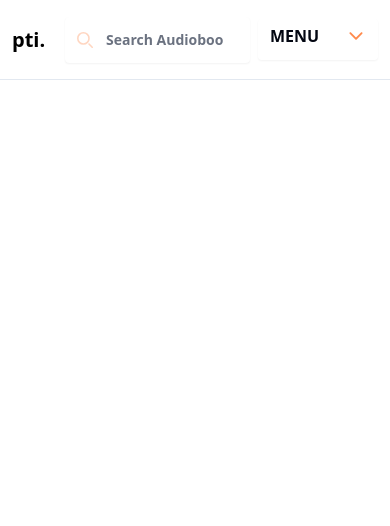
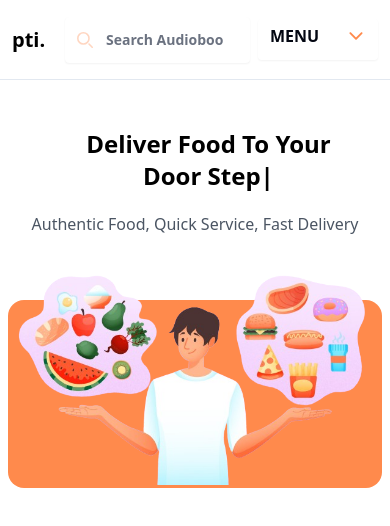
Before and after one commit to tanjilmahmud01/qt-intern-test, a React (Vite) app: page / in a window 390 px wide. Shown: the top 526 px of the page. Built offline with nearby package versions, Linux system fonts and the light colour scheme.

Commit message:
banner section added with responsiveness

```diff
--- a/src/App.jsx
+++ b/src/App.jsx
@@ -4,11 +4,15 @@ import DropdownMenuFlowbite from "./components/DropdownMenuFlowbite";
 import Navbar from "./components/Navbar";
 import SearchBar from "./components/SearchBar";
 import { AiOutlineUser } from "react-icons/ai";
+import image1 from "./assets/Image1.png";
+import Banner from "./components/Banner";
 
 function App() {
   return (
     <>
       <Navbar />
+
+      <Banner />
     </>
   );
 }
--- /dev/null
+++ b/src/components/Banner.jsx
@@ -0,0 +1,32 @@
+import React from "react";
+import image1 from "../assets/Image1.png";
+
+const Banner = () => {
+  return (
+    <section>
+      <div className="container mx-auto h-[300px] rounded-2xl bg-none md:bg-orange-400 mt-10 md:mt-36 ">
+        <div className="flex flex-col md:flex-row items-center justify-center p-2">
+          {/* writing */}
+          <div className="flex flex-col justify-center mb-16 md:mb-0 md:w-[50%]">
+            <h2 className="text-black md:text-white font-bold text-2xl md:text-3xl text-center md:text-start ms-auto  w-[300px] md:w-[350px]">
+              Deliver Food To Your Door Step|
+            </h2>
+            <p className="text-gray-600 md:text-white mt-5 md:mt-10 ms-auto md:w-[350px] text-center md:text-start">
+              Authentic Food, Quick Service, Fast Delivery
+            </p>
+          </div>
+          {/* image */}
+          <div className="md:w-[50%] bg-orange-400 md:bg-none rounded-2xl md:rounded-none h-[188px] md:h-full">
+            <img
+              className="md:h-[292px] -mt-16 md:mt-0"
+              src={image1}
+              alt="banner-img"
+            />
+          </div>
+        </div>
+      </div>
+    </section>
+  );
+};
+
+export default Banner;
```
Also changed, not shown: src/assets/Image1.png (added).
